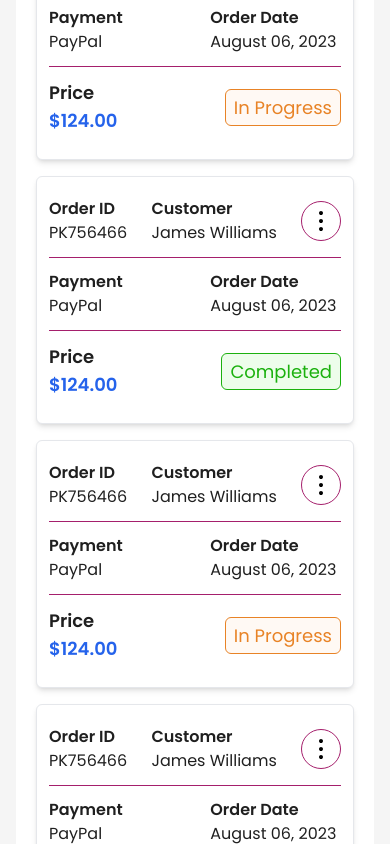
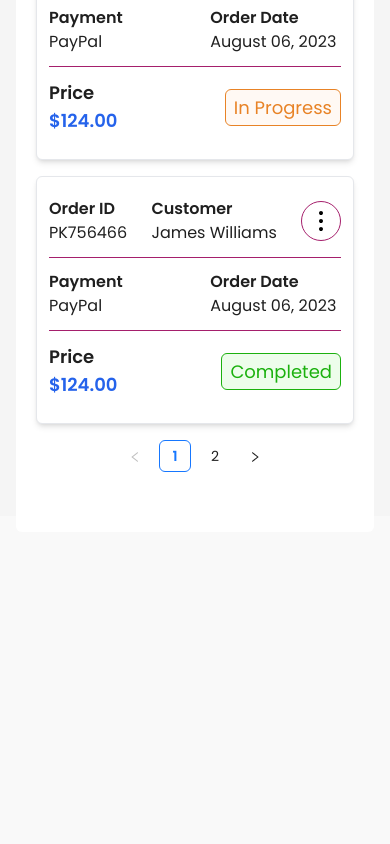
Before and after one commit to sarahahmadmalik/kidsBoots-admin, a Next.js app: page / in a window 390 px wide. Shown: the part 1296-2140 px from the top of the page. After the commit the page ends 1828 px from the top, so only its background shows below. Built offline with nearby package versions, Linux system fonts and the light colour scheme.

Commit message:
order-pagination

```diff
--- a/src/pages/index.jsx
+++ b/src/pages/index.jsx
@@ -1,7 +1,7 @@
 
 "use client"
 
-import { Button , Input} from "antd";
+import { Button , Input, Pagination} from "antd";
 import Head from "next/head";
 import Image from "next/image";
 import { SearchOutlined } from "@ant-design/icons";
@@ -9,6 +9,7 @@ import { useState, useEffect, useRef, useMemo } from "react";
 import { FilterOutlined } from "@ant-design/icons";
 import OrderModal from '../components/orderModal';
 const Index = () => {
+  const ITEMS_PER_PAGE = 5;
 
   const orders = [
     {
@@ -94,9 +95,6 @@ const Index = () => {
     },
   ];
 
-  const [isContentWrapped, setIsContentWrapped] = useState(false);
-  const [isContentWrapped2, setIsContentWrapped2] = useState(false);
-  const [isContentWrapped3, setIsContentWrapped3] = useState(false);
   const actionsRef = useRef();
   const [showActions, setShowActions] = useState(false);
   const [showDeleteModal, setShowDeleteModal] = useState(false);
@@ -135,56 +133,16 @@ const Index = () => {
   }, [orders]);
 
 
-  useEffect(() => {
-    const handleResize = () => {
-      const windowWidth = window.innerWidth;
-      setIsContentWrapped(windowWidth < 759);
-    };
+  const [currentPage, setCurrentPage] = useState(1);
+
+  const onPageChange = (page) => {
+    setCurrentPage(page);
+  };
 
 
+  const startIndex = (currentPage - 1) * ITEMS_PER_PAGE;
+  const endIndex = startIndex + ITEMS_PER_PAGE;
 
-    handleResize();
-
-    window.addEventListener("resize", handleResize);
-
-    return () => {
-      window.removeEventListener("resize", handleResize);
-    };
-  }, []);
-
-  useEffect(() => {
-    const handleResize2 = () => {
-      const windowWidth = window.innerWidth;
-      setIsContentWrapped2(windowWidth < 420);
-    };
-
-
-
-    handleResize2();
-
-    window.addEventListener("resize", handleResize2);
-
-    return () => {
-      window.removeEventListener("resize", handleResize2);
-    };
-  }, []);
-
-  useEffect(() => {
-    const handleResize3 = () => {
-      const windowWidth = window.innerWidth;
-      setIsContentWrapped3(windowWidth < 381);
-    };
-
-
-
-    handleResize3();
-
-    window.addEventListener("resize", handleResize3);
-
-    return () => {
-      window.removeEventListener("resize", handleResize3);
-    };
-  }, []);
 
 
   const handlemodify = (orderId) => {
@@ -434,7 +392,7 @@ const Index = () => {
             </tbody>
           </table>
           <div className="lg:hidden flex flex-col space-y-4">
-  {orders.map((order) => (
+  {filteredOrders.slice(startIndex, endIndex).map((order) => (
     <div key={order.id} className="bg-white rounded-md border border-grey-500 shadow-md my-5 p-3">
       <div className="flex justify-between items-center border-b border-[#A51F6C] mt-2 pb-3 flex-wrap w-full">
         <div className="">
@@ -481,6 +439,15 @@ const Index = () => {
 
     </div>
   ))}
+            <Pagination
+            current={currentPage}
+            pageSize={ITEMS_PER_PAGE}
+            total={filteredOrders.length}
+            onChange={onPageChange}
+            className="my-4 flex justify-center"
+          />
+
+
 </div>
 
 
```
